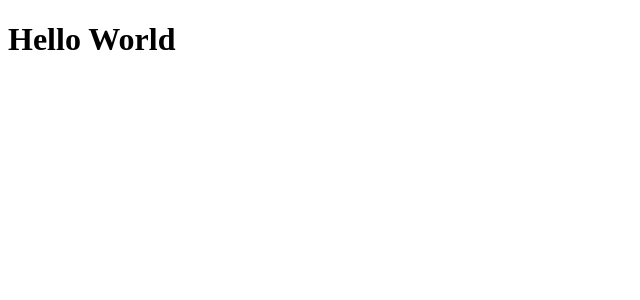
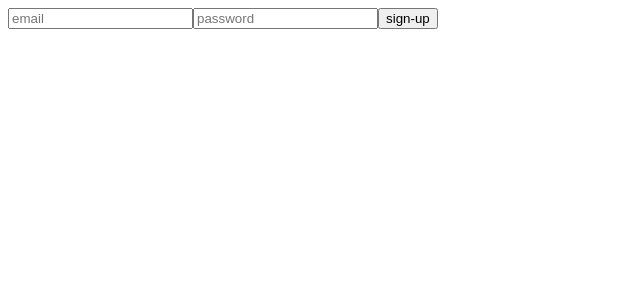
Before and after one commit to Rent-Borrow-Buy/Rent-Borrow-Buy-Frontend, a React app: page /auth in a window 1280 px wide. Shown: the top 300 px of the page, without its empty margins (0-640 px from the left). Built offline with nearby package versions, Linux system fonts and the light colour scheme.

Commit message:
created auth form and setup browser router to view auth view

```diff
--- a/src/App.jsx
+++ b/src/App.jsx
@@ -1,3 +1,14 @@
+import { Route, Switch } from "react-router-dom";
+import Auth from "./views/Auth";
+
 export default function App() {
-  return <h1>Hello World</h1>;
+  return (
+    <>
+      <Switch>
+        <Route path="/auth">
+          <Auth />
+        </Route>
+      </Switch>
+    </>
+  )
 }
--- /dev/null
+++ b/src/components/AuthForm.jsx
@@ -0,0 +1,30 @@
+import React, { useState } from 'react'
+
+export default function AuthForm() {
+  const [email, setEmail] = useState('');
+  const [password, setPassword] = useState('');
+
+  return (
+    <form>
+      <label htmlFor="Email-Input">
+        <input
+          placeholder='email'
+          id='Email-Input'
+          name='email'
+          type='email'
+          onChange={(e) => setEmail(e.target.value)}
+        />
+      </label>
+      <label htmlFor="Password-Input">
+        <input
+          placeholder='password'
+          id='Password-Input'
+          name='password'
+          type='password'
+          onChange={(e) => setPassword(e.target.value)}
+        />
+      </label>
+      <button type='submit'>sign-up</button>
+    </form>
+  )
+}
--- a/src/index.jsx
+++ b/src/index.jsx
@@ -1,10 +1,13 @@
 import React from 'react';
 import { render } from 'react-dom';
+import { BrowserRouter } from 'react-router-dom';
 import App from './App';
 
 render(
   <React.StrictMode>
-    <App />
+    <BrowserRouter>
+      <App />
+    </BrowserRouter>
   </React.StrictMode>,
   document.getElementById('root')
 );
--- /dev/null
+++ b/src/views/Auth.jsx
@@ -0,0 +1,10 @@
+import React from 'react'
+import AuthForm from '../components/AuthForm'
+
+export default function Auth() {
+  return (
+    <>
+      <AuthForm />
+    </>
+  )
+}
```
Also changed, not shown: src/services/users.js (added, +13 -0 lines), src/components/README.md (deleted), src/services/README.md (deleted), src/views/README.md (deleted), 1 other file (tests, documents, lock files or other folders).
